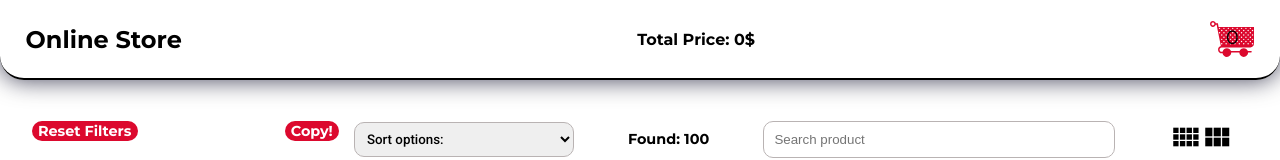
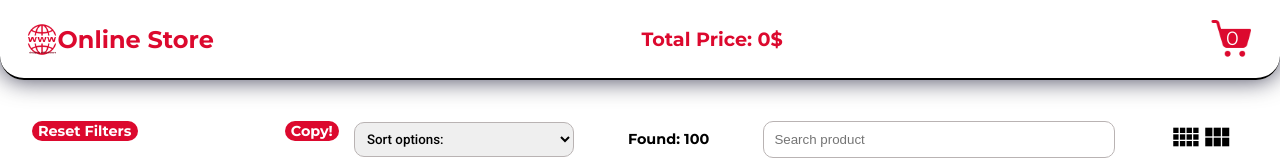
Before and after one commit to Stangat/online-store, a website built with webpack: page src/index.html in a window 1280 px wide. Shown: the top 160 px of the page. Built offline with nearby package versions, Linux system fonts and the light colour scheme; files whose address does not match are found by name.

Commit message:
feat:fix header

```diff
--- a/src/components/header/header.scss
+++ b/src/components/header/header.scss
@@ -14,14 +14,19 @@
 }
 .header__brand {
   display: flex;
-  justify-content: space-between;
+  align-items: center;
   cursor: pointer;
+  color: #dc092e;
 }
 .header__brand__name:hover {
   color: #77051a;
 }
 .header__brand__name:active {
   transform: translateY(1px);
+}
+.header__brand__logo {
+  width: 32px;
+  height: 33px;
 }
 .header__cart {
   cursor: pointer;
@@ -30,11 +35,14 @@
   cursor: pointer;
   display: flex;
   align-items: center;
-  background-image: url('../../assets/header-cart.svg');
+  background-image: url('../../assets/icons-cart.png');
   background-size: contain;
   background-repeat: no-repeat;
   background-position: center;
   justify-content: center;
+}
+.header__cart:hover {
+  background-image: url('../../assets/icons-cart-hover.png');
 }
 .header__cart__block {
   position: relative;
@@ -44,13 +52,17 @@
 .header__price {
   font-weight: 600;
 }
+.header__price span {
+  font-size: 120%;
+  color: #dc092e;
+}
 .header__cart__image {
   position: relative;
 }
 .header__cart__total {
   position: absolute;
-  top: -2px;
-  left: 0;
+  top: -1px;
+  //left: 2;
   width: 100%;
   height: 100%;
   display: flex;
@@ -58,5 +70,5 @@
   justify-content: center;
   font-size: 120%;
   font-weight: 500;
-  color: black;
+  color: white;
 }
--- a/src/components/header/header.ts
+++ b/src/components/header/header.ts
@@ -1,7 +1,5 @@
 import './header.scss';
-import '../../assets/header-cart.svg';
-import '../../assets/header-sale-bag.svg';
-
+import '../../assets/icon-shop.png'
 export class Header {
   create() {
     const body: HTMLBodyElement | null = document.getElementsByTagName('body')[0];
@@ -29,7 +27,7 @@ export class Header {
     });
     headerBrand.appendChild(headerBrandLogo);
     headerBrandLogo.classList.add('header__brand__logo');
-    headerBrandLogo.src = 'header-sale-bag.svg';
+    headerBrandLogo.src = 'icon-shop.png';
     headerBrand.appendChild(headerBrandName);
     headerBrandName.classList.add('header__brand__name');
     headerBrandName.innerText = 'Online Store';
@@ -44,9 +42,7 @@ export class Header {
     headerCart.addEventListener('click', (event: {}) => {
       window.location.href = '/cart';
     });
-   /*  headerCart.appendChild(headerCartImage);
-    headerCartImage.classList.add('header__cart__image');
-    headerCartImage.src = 'header-cart.svg';  */
+
     headerCart.appendChild(headerCartBlock);
     headerCartBlock.classList.add('header__cart__block');
     headerCartBlock.appendChild(headerCartTotal);
--- a/src/pages/product-details/product.scss
+++ b/src/pages/product-details/product.scss
@@ -40,11 +40,11 @@
   justify-content: space-around;
 }
 
-img {
+.product-photos img {
   display: none;
 }
 
-.block {
+.product-photos .block {
   display: block;
   object-fit: cover;
   max-height: 27vh;
```
Also changed, not shown: src/assets/header-cart.svg (deleted), src/assets/header-sale-bag.svg (deleted), src/assets/icon-shop.png (added), src/assets/icons-cart-hover.png (added), src/assets/icons-cart.png (added).
